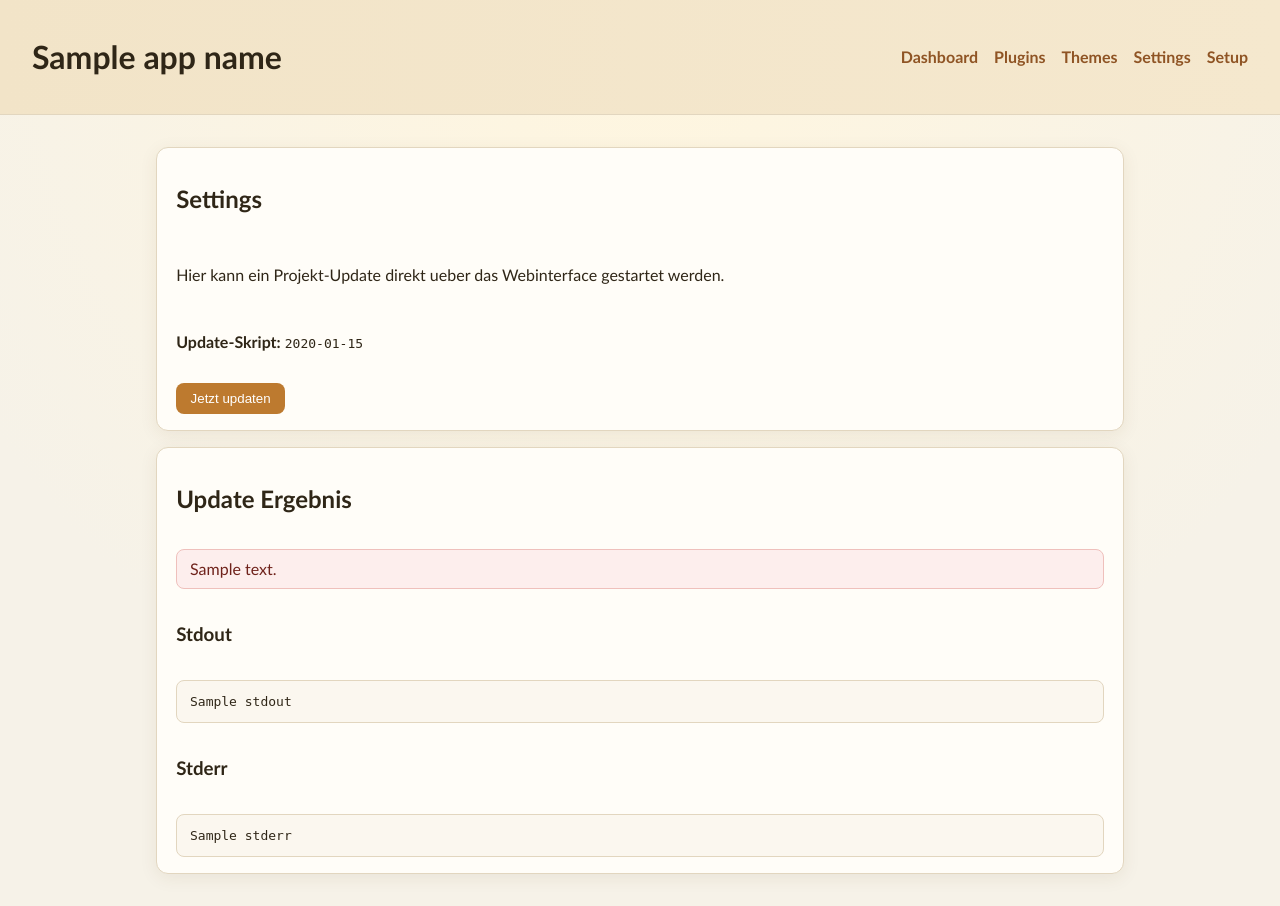
After one commit to DasLukas/Clawgotchi, a FastAPI app: template app/presentation/templates/settings.html in a window 1280 px wide. The commit adds this page. Run offline with FastAPI, Linux system fonts and the light colour scheme; the template is opened without the code that fills it: most values are stand-ins (such as "Sample title", 1, 10 or a date in 2020).

Commit message:
Füge Update-Seite hinzu

```diff
--- a/app/presentation/static/styles.css
+++ b/app/presentation/static/styles.css
@@ -84,6 +84,37 @@ body {
   gap: 0.5rem;
 }
 
+.status {
+  margin: 0;
+  padding: 0.6rem 0.8rem;
+  border-radius: 8px;
+  border: 1px solid var(--border);
+}
+
+.status-success {
+  background: #eef8eb;
+  border-color: #b8d7ad;
+  color: #254f1f;
+}
+
+.status-error {
+  background: #fdeeed;
+  border-color: #efc0bc;
+  color: #6f221b;
+}
+
+.log-output {
+  margin: 0;
+  padding: 0.8rem;
+  border-radius: 8px;
+  border: 1px solid var(--border);
+  background: #fbf7ef;
+  white-space: pre-wrap;
+  word-break: break-word;
+  max-height: 320px;
+  overflow: auto;
+}
+
 button {
   background: var(--accent);
   color: #fff;
--- a/app/presentation/templates/base.html
+++ b/app/presentation/templates/base.html
@@ -14,6 +14,7 @@
         <a href="/dashboard">Dashboard</a>
         <a href="/plugins">Plugins</a>
         <a href="/themes">Themes</a>
+        <a href="/settings">Settings</a>
         <a href="/setup">Setup</a>
       </nav>
     </header>
--- /dev/null
+++ b/app/presentation/templates/settings.html
@@ -0,0 +1,30 @@
+{% extends "base.html" %}
+
+{% block content %}
+<section class="card stack">
+  <h2>Settings</h2>
+  <p>Hier kann ein Projekt-Update direkt ueber das Webinterface gestartet werden.</p>
+  <p><strong>Update-Skript:</strong> <code>{{ update_script_path }}</code></p>
+
+  <form method="post" action="/settings/update">
+    <button type="submit">Jetzt updaten</button>
+  </form>
+</section>
+
+{% if update_result %}
+<section class="card stack">
+  <h2>Update Ergebnis</h2>
+  <p class="status {{ 'status-success' if update_result.ok else 'status-error' }}">{{ update_result.summary }}</p>
+
+  {% if update_result.stdout %}
+  <h3>Stdout</h3>
+  <pre class="log-output">{{ update_result.stdout }}</pre>
+  {% endif %}
+
+  {% if update_result.stderr %}
+  <h3>Stderr</h3>
+  <pre class="log-output">{{ update_result.stderr }}</pre>
+  {% endif %}
+</section>
+{% endif %}
+{% endblock %}
```
Also changed, not shown: app/presentation/web.py (+73 -0 lines), tests/test_web_settings.py (added, +42 -0 lines), README.md.
